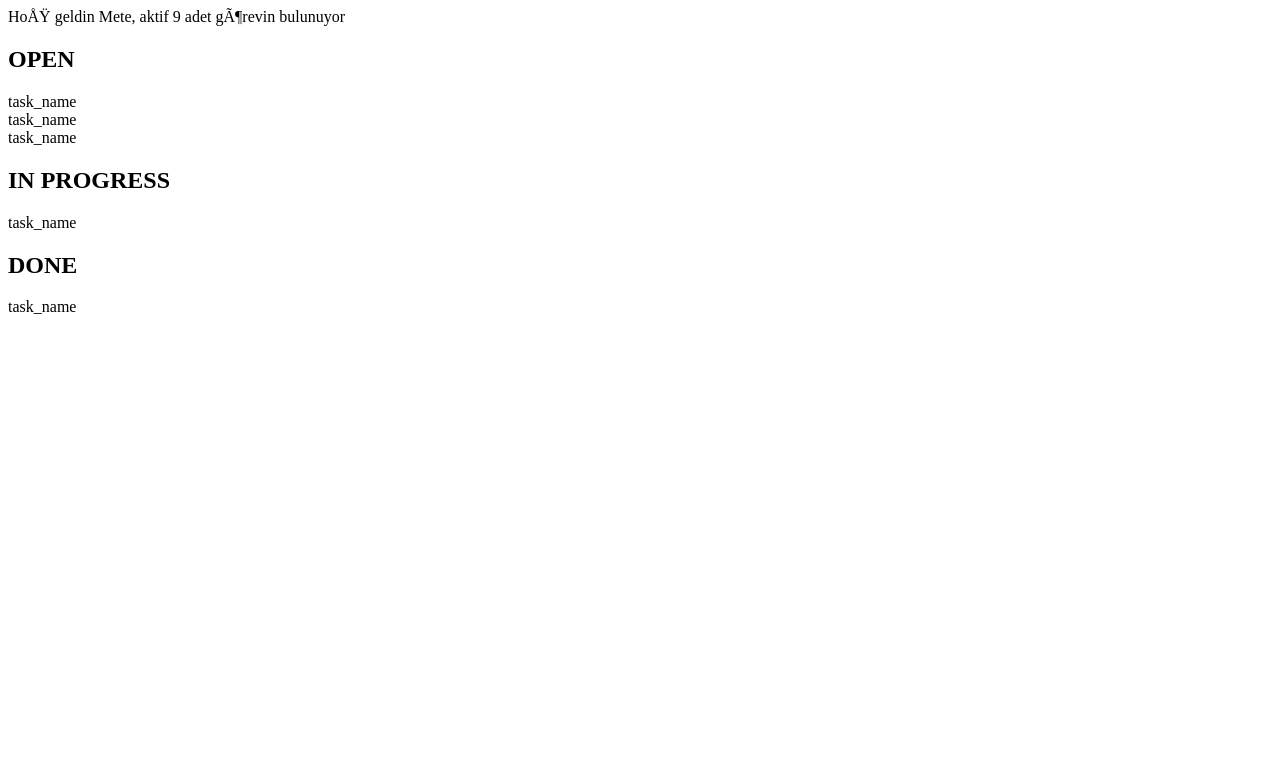
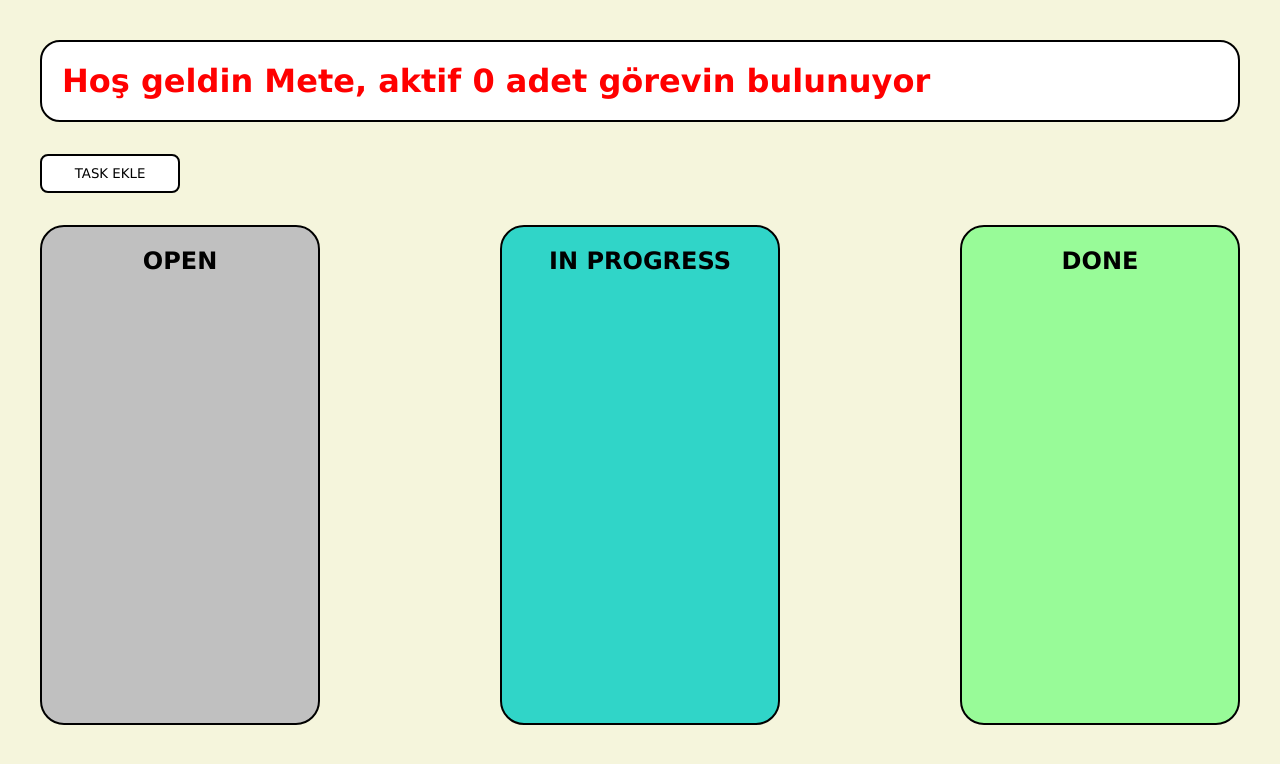
Before and after one commit to eskenmete/Frontend-Internship-Project, a plain HTML site: page index.html in a window 1280 px wide. Drawn offline with Linux system fonts and the light colour scheme.

Commit message:
Update index.html
feat: restructure html for modal, dynamic tasks and drag-drop support

```diff
--- a/index.html
+++ b/index.html
@@ -1,45 +1,73 @@
 <!DOCTYPE html>
-<html lang=“tr”>
-
+<html lang="tr">
 <head>
-<meta charset=“UTF-8”>
-<title> Task Board</title>
-<link rel=“stylesheet” href=“style.css>
+  <meta charset="UTF-8" />
+  <title>Task Board</title>
+  <link rel="stylesheet" href="style.css" />
 </head>
 
 <body>
-<div class="container">
-<!— üst bilgi —>
-<div class=“info-card”>
-Hoş geldin Mete, aktif 9 adet görevin bulunuyor
-</div>
+  <div class="container">
 
-<!—board—>
-<div class=“board”>
+    <!-- ÜST BİLGİ -->
+    <div class="info-card">
+      Hoş geldin Mete, aktif 9 adet görevin bulunuyor
+    </div>
 
-<!—open—>
-<div class=“card open”>
-<h2 class=“card-title”>OPEN</h2>
+    <!-- TASK EKLE -->
+    <button id="openModalBtn" class="add-task-btn">TASK EKLE</button>
 
-<div class=“task”>task_name</div>
-<div class=“task”>task_name</div>
-<div class=“task”>task_name</div>
-</div>
+    <!-- BOARD -->
+    <div class="board">
+      <div class="card open">
+        <h2 class="card-title">OPEN</h2>
+      </div>
 
-<!— in progress —>
-<div class=“card progress”>
-<h2 class=“card-title”>IN PROGRESS</h2>
+      <div class="card progress">
+        <h2 class="card-title">IN PROGRESS</h2>
+      </div>
 
-<div class=“task”>task_name</div>
-</div>
+      <div class="card done">
+        <h2 class="card-title">DONE</h2>
+      </div>
+    </div>
+  </div>
 
-<!— done —>
-<div class=“card done”>
-<h2 class=“card-title”>DONE</h2>
+  <!-- MODAL -->
+  <div class="modal hidden" id="taskModal">
+    <div class="modal-content">
 
-<div class=“task done-task”>task_name</div>
-</div>
-</div>
-</div>
+      <div class="modal-header">
+        <h3 id="modalTitle">Yeni Task Ekle</h3>
+        <button id="closeModalBtn">✕</button>
+      </div>
+
+      <div class="modal-body">
+        <label>Task Name *</label>
+        <input type="text" id="taskName" maxlength="50" />
+
+        <label>Task Description</label>
+        <textarea id="taskDescription" maxlength="200"></textarea>
+
+        <label>Task Date *</label>
+        <input type="date" id="taskDate" />
+
+        <label>Task Status</label>
+        <select id="taskStatus">
+          <option value="open">OPEN</option>
+          <option value="progress">IN PROGRESS</option>
+          <option value="done">DONE</option>
+        </select>
+      </div>
+
+      <div class="modal-actions">
+        <button id="cancelBtn">Cancel</button>
+        <button id="saveBtn" disabled>Save</button>
+      </div>
+
+    </div>
+  </div>
+
+  <script src="script.js"></script>
 </body>
 </html>
```
